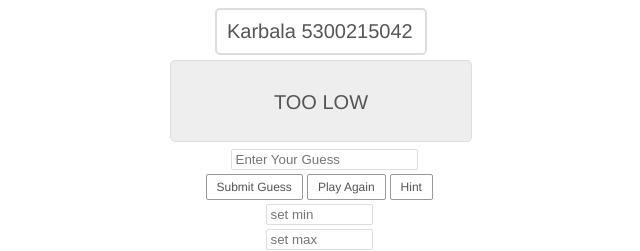
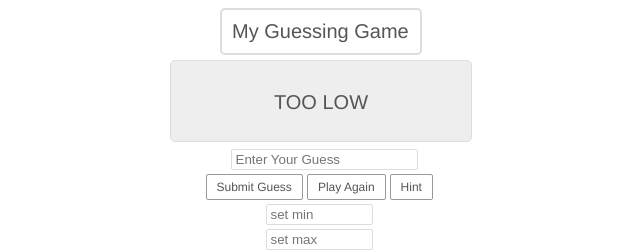
Before and after one commit to rheemansum/GuessingGame, a plain HTML site: page index.html in a window 1280 px wide. Shown: the top 251 px of the page, 319-959 px from the left. Drawn offline with Linux system fonts and the light colour scheme.

Commit message:
Completed part 1

```diff
--- a/GuessingGame.css
+++ b/GuessingGame.css
@@ -7,7 +7,7 @@
 	font-family:Helvetica,sans-serif;
 	font-size:20px;
 	color:#555555;
-	width:188px;
+	width:178;
 	margin:0 auto;
 	text-align:justify;
 	border:2px solid #DDDDDD;
--- a/index.html
+++ b/index.html
@@ -8,7 +8,7 @@
     </head>
     <body>
 		<div id="bodyContainer">
-		<div id="gameHeader">Karbala 5300215042</div>
+		<div id="gameHeader">My Guessing Game</div>
 		<div id="answer">TOO LOW</div>
 
 		<div id="guessContainer">
```
